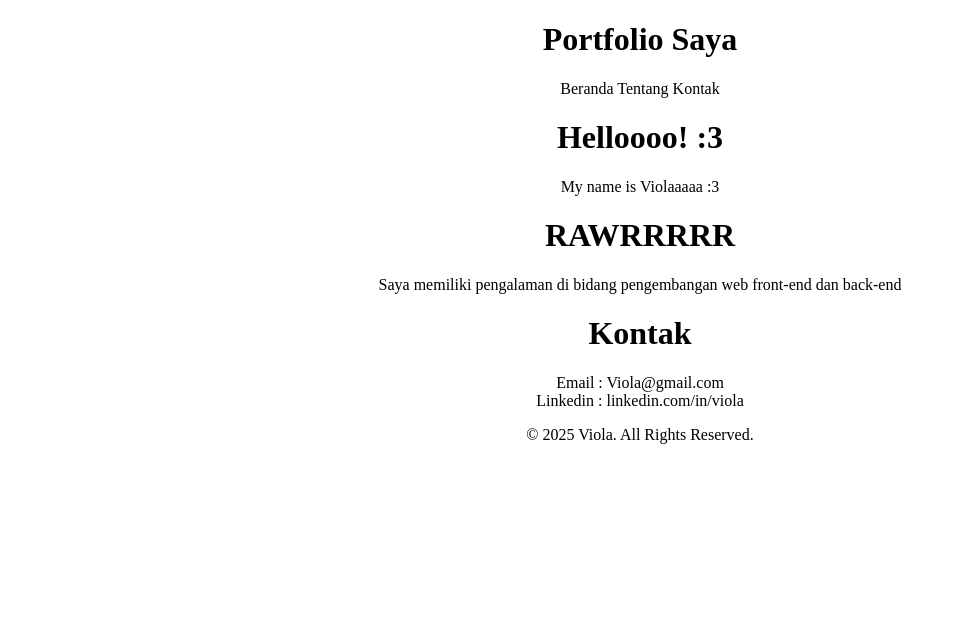
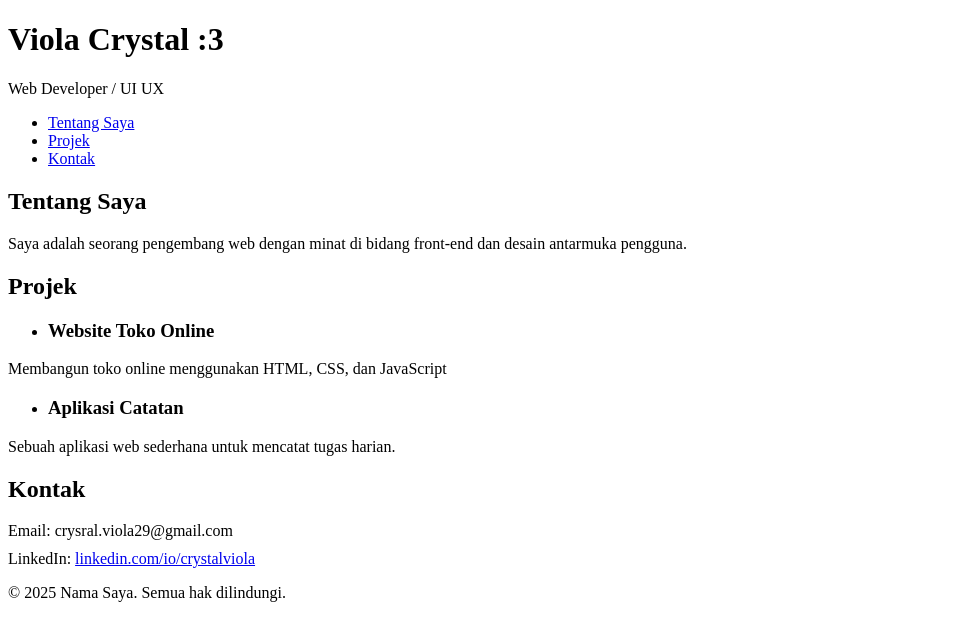
Before and after one commit to 11Crystal/tugaspertemuan, a plain HTML site: page index.html in a window 1280 px wide. Shown: the whole page, without its empty margins (0-956 px from the left). Drawn offline with Linux system fonts and the light colour scheme.

Commit message:
Update index.html

```diff
--- a/index.html
+++ b/index.html
@@ -6,27 +6,39 @@
     <title>Viola</title>
 </head>
 <body>
-    <center> <h1> Portfolio Saya </h1>
+<h1> Viola Crystal :3 </h1>
+<l1> Web Developer / UI UX </l1>
     <body>
-    <ul>
-    </ul>
-            <l1> Beranda </l1>
-        <l1> Tentang </l1>
-        <l1> Kontak  </l1>
 
-    </ul>
-    <h1> Helloooo! :3 </h1>
-    <l1> My name is Violaaaaa :3 </l1>
-    </body>
-    <h1> RAWRRRRR </h1>
-    <l1> Saya memiliki pengalaman di bidang pengembangan web front-end dan back-end</l1>
-    <h1> Kontak </h1>
-    <l1> Email : Viola@gmail.com </l1>
-    <section>Linkedin : linkedin.com/in/viola </section>
+       <ul>
+  <li><a href="#tentang-saya">Tentang Saya</a></li>
+  <li><a href="#projek">Projek</a></li>
+  <li><a href="#kontak">Kontak</a></li>
+        </ul>
 
-    <footer class="fade-in">
-    <p>&copy; 2025 Viola. All Rights Reserved.</p>
-    </footer>
+<h2> Tentang Saya </h2>
+<l1> Saya adalah seorang pengembang web dengan minat di bidang front-end dan desain antarmuka pengguna.</l1>
 </body>
-</center>
+<h2> Projek </h2>
+<ul>
+    <li>
+    <h3> Website Toko Online</h3> </ul> </li>
+    <l1> Membangun toko online menggunakan HTML, CSS, dan JavaScript </l1>
+    <ul> <li>
+    <h3> Aplikasi Catatan </h3> </ul> </li>
+    <l1> Sebuah aplikasi web sederhana untuk mencatat tugas harian.</l1>
+    </section>
+
+    <h2> Kontak</h2>
+    <section>
+  <ul style="list-style-type: none; padding: 0;">
+    <li style="margin-bottom: 10px;">Email: crysral.viola29@gmail.com</li>
+    <li style="margin-bottom: 10px;">
+      LinkedIn: <a href="https://linkedin.com/io/crystalviola" target="_blank">linkedin.com/io/crystalviola</a>
+    </li>
+  </ul>
+  <p>&copy; 2025 Nama Saya. Semua hak dilindungi.</p>
+</section>
+
+
 </html>
```
